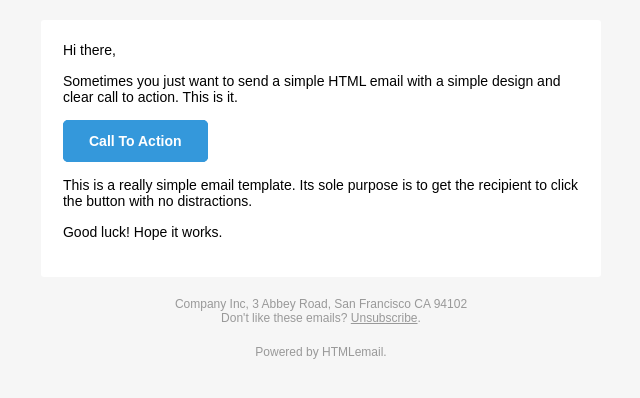
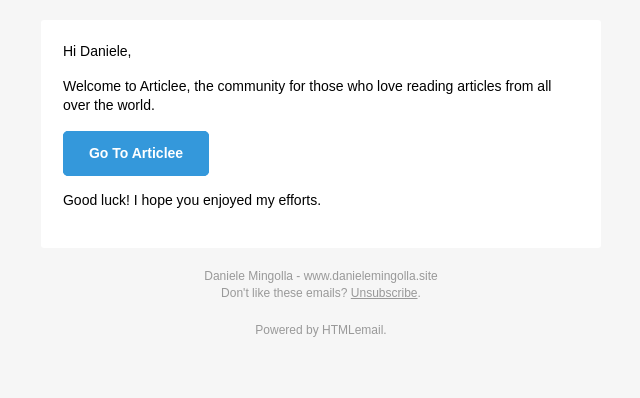
Before and after one commit to danielemingolla/ARTICLEES_WEBAPP_FLASK, a Flask app: template articlee/templates/page/email.html in a window 1280 px wide. Shown: the top 398 px of the page, without its empty margins (319-959 px from the left). Run offline with Flask 2, Linux system fonts and the light colour scheme; the template is opened without the code that fills it, so the values that code supplies are empty; parts of the project's set-up code (start-up, migrations or seed data) failed here and were passed over.

Commit message:
Important Fix
- FIxed issue when a user changed own profile picture;
- Fixed email support
- Now each user after the registration will receive an email with a page template (HTML) as body

```diff
--- a/articlee/templates/page/account.html
+++ b/articlee/templates/page/account.html
@@ -53,7 +53,7 @@
                             {%for article in articles%}
                             <tr>
                                 <td><a href="article/{{ article.id}}">{{article.title}}</a></td>
-                                <td>{{article.create_date}}</td>
+                                <td>{{article.create_date.strftime("%m/%d/%Y %H:%M:%S")}}</td>
                                 <td><a href="edit_article/{{article.id}}" class="btn btn-warning pull-right">Edit</a>
                                 </td>
                                 <td>
--- a/articlee/templates/page/article.html
+++ b/articlee/templates/page/article.html
@@ -1,7 +1,7 @@
 {% extends 'layouts/base_layout.html' %}
 {%block body%}
 <h1>{{ article.title }}</h1>
-<small>Written by {{ article.author}} on {{ article.create_date }}</small>
+<small>Written by {{ article.author}} on {{ article.create_date.strftime("%m/%d/%Y %H:%M:%S") }}</small>
 <hr>
 <div>{{article.body| safe}}</div>
 {%endblock%}
--- a/articlee/templates/page/email.html
+++ b/articlee/templates/page/email.html
@@ -1,15 +1,21 @@
+<!doctype html>
 <html>
   <head>
     <meta name="viewport" content="width=device-width">
     <meta http-equiv="Content-Type" content="text/html; charset=UTF-8">
-    <title>Simple Transactional Email</title>
+    <title>Benvenuto Daniele</title>
     <style>
+    /* -------------------------------------
+        INLINED WITH htmlemail.io/inline
+    ------------------------------------- */
+    /* -------------------------------------
+        RESPONSIVE AND MOBILE FRIENDLY STYLES
+    ------------------------------------- */
     @media only screen and (max-width: 620px) {
       table[class=body] h1 {
         font-size: 28px !important;
         margin-bottom: 10px !important;
       }
-
       table[class=body] p,
             table[class=body] ul,
             table[class=body] ol,
@@ -18,35 +24,28 @@
             table[class=body] a {
         font-size: 16px !important;
       }
-
       table[class=body] .wrapper,
             table[class=body] .article {
         padding: 10px !important;
       }
-
       table[class=body] .content {
         padding: 0 !important;
       }
-
       table[class=body] .container {
         padding: 0 !important;
         width: 100% !important;
       }
-
       table[class=body] .main {
         border-left-width: 0 !important;
         border-radius: 0 !important;
         border-right-width: 0 !important;
       }
-
       table[class=body] .btn table {
         width: 100% !important;
       }
-
       table[class=body] .btn a {
         width: 100% !important;
       }
-
       table[class=body] .img-responsive {
         height: auto !important;
         max-width: 100% !important;
@@ -54,11 +53,13 @@
       }
     }
 
+    /* -------------------------------------
+        PRESERVE THESE STYLES IN THE HEAD
+    ------------------------------------- */
     @media all {
       .ExternalClass {
         width: 100%;
       }
-
       .ExternalClass,
             .ExternalClass p,
             .ExternalClass span,
@@ -67,7 +68,6 @@
             .ExternalClass div {
         line-height: 100%;
       }
-
       .apple-link a {
         color: inherit !important;
         font-family: inherit !important;
@@ -76,7 +76,6 @@
         line-height: inherit !important;
         text-decoration: none !important;
       }
-
       #MessageViewBody a {
         color: inherit;
         text-decoration: none;
@@ -85,11 +84,9 @@
         font-weight: inherit;
         line-height: inherit;
       }
-
       .btn-primary table td:hover {
         background-color: #34495e !important;
       }
-
       .btn-primary a:hover {
         background-color: #34495e !important;
         border-color: #34495e !important;
@@ -97,67 +94,33 @@
     }
     </style>
   </head>
-
-<body class=""
-    style="background-color: #f6f6f6; font-family: sans-serif; -webkit-font-smoothing: antialiased; font-size: 14px; line-height: 1.4; margin: 0; padding: 0; -ms-text-size-adjust: 100%; -webkit-text-size-adjust: 100%;">
-    <span class="preheader"
-        style="color: transparent; display: none; height: 0; max-height: 0; max-width: 0; opacity: 0; overflow: hidden; mso-hide: all; visibility: hidden; width: 0;">This
-        is preheader text. Some clients will show this text as a preview.</span>
-    <table role="presentation" border="0" cellpadding="0" cellspacing="0" class="body"
-        style="border-collapse: separate; mso-table-lspace: 0pt; mso-table-rspace: 0pt; background-color: #f6f6f6; width: 100%;"
-        width="100%" bgcolor="#f6f6f6">
+  <body class="" style="background-color: #f6f6f6; font-family: sans-serif; -webkit-font-smoothing: antialiased; font-size: 14px; line-height: 1.4; margin: 0; padding: 0; -ms-text-size-adjust: 100%; -webkit-text-size-adjust: 100%;">
+    <table border="0" cellpadding="0" cellspacing="0" class="body" style="border-collapse: separate; mso-table-lspace: 0pt; mso-table-rspace: 0pt; width: 100%; background-color: #f6f6f6;">
       <tr>
-            <td style="font-family: sans-serif; font-size: 14px; vertical-align: top;" valign="top">&nbsp;</td>
-            <td class="container"
-                style="font-family: sans-serif; font-size: 14px; vertical-align: top; display: block; max-width: 580px; padding: 10px; width: 580px; margin: 0 auto;"
-                width="580" valign="top">
-                <div class="content"
-                    style="box-sizing: border-box; display: block; margin: 0 auto; max-width: 580px; padding: 10px;">
+        <td style="font-family: sans-serif; font-size: 14px; vertical-align: top;">&nbsp;</td>
+        <td class="container" style="font-family: sans-serif; font-size: 14px; vertical-align: top; display: block; Margin: 0 auto; max-width: 580px; padding: 10px; width: 580px;">
+          <div class="content" style="box-sizing: border-box; display: block; Margin: 0 auto; max-width: 580px; padding: 10px;">
 
             <!-- START CENTERED WHITE CONTAINER -->
-                    <table role="presentation" class="main"
-                        style="border-collapse: separate; mso-table-lspace: 0pt; mso-table-rspace: 0pt; background: #ffffff; border-radius: 3px; width: 100%;"
-                        width="100%">
+            <span class="preheader" style="color: transparent; display: none; height: 0; max-height: 0; max-width: 0; opacity: 0; overflow: hidden; mso-hide: all; visibility: hidden; width: 0;">This is preheader text. Some clients will show this text as a preview.</span>
+            <table class="main" style="border-collapse: separate; mso-table-lspace: 0pt; mso-table-rspace: 0pt; width: 100%; background: #ffffff; border-radius: 3px;">
 
               <!-- START MAIN CONTENT AREA -->
               <tr>
-                            <td class="wrapper"
-                                style="font-family: sans-serif; font-size: 14px; vertical-align: top; box-sizing: border-box; padding: 20px;"
-                                valign="top">
-                                <table role="presentation" border="0" cellpadding="0" cellspacing="0"
-                                    style="border-collapse: separate; mso-table-lspace: 0pt; mso-table-rspace: 0pt; width: 100%;"
-                                    width="100%">
+                <td class="wrapper" style="font-family: sans-serif; font-size: 14px; vertical-align: top; box-sizing: border-box; padding: 20px;">
+                  <table border="0" cellpadding="0" cellspacing="0" style="border-collapse: separate; mso-table-lspace: 0pt; mso-table-rspace: 0pt; width: 100%;">
                     <tr>
-                                        <td style="font-family: sans-serif; font-size: 14px; vertical-align: top;"
-                                            valign="top">
-                                            <p
-                                                style="font-family: sans-serif; font-size: 14px; font-weight: normal; margin: 0; margin-bottom: 15px;">
-                                                Hi there,</p>
-                                            <p
-                                                style="font-family: sans-serif; font-size: 14px; font-weight: normal; margin: 0; margin-bottom: 15px;">
-                                                Sometimes you just want to send a simple HTML email with a simple design
-                                                and clear call to action. This is it.</p>
-                                            <table role="presentation" border="0" cellpadding="0" cellspacing="0"
-                                                class="btn btn-primary"
-                                                style="border-collapse: separate; mso-table-lspace: 0pt; mso-table-rspace: 0pt; box-sizing: border-box; width: 100%;"
-                                                width="100%">
+                      <td style="font-family: sans-serif; font-size: 14px; vertical-align: top;">
+                        <p style="font-family: sans-serif; font-size: 14px; font-weight: normal; margin: 0; Margin-bottom: 15px;">Hi Daniele,</p>
+                        <p style="font-family: sans-serif; font-size: 14px; font-weight: normal; margin: 0; Margin-bottom: 15px;">Welcome to Articlee, the community for those who love reading articles from all over the world.</p>
+                        <table border="0" cellpadding="0" cellspacing="0" class="btn btn-primary" style="border-collapse: separate; mso-table-lspace: 0pt; mso-table-rspace: 0pt; width: 100%; box-sizing: border-box;">
                           <tbody>
                             <tr>
-                                                        <td align="left"
-                                                            style="font-family: sans-serif; font-size: 14px; vertical-align: top; padding-bottom: 15px;"
-                                                            valign="top">
-                                                            <table role="presentation" border="0" cellpadding="0"
-                                                                cellspacing="0"
-                                                                style="border-collapse: separate; mso-table-lspace: 0pt; mso-table-rspace: 0pt; width: auto;">
+                              <td align="left" style="font-family: sans-serif; font-size: 14px; vertical-align: top; padding-bottom: 15px;">
+                                <table border="0" cellpadding="0" cellspacing="0" style="border-collapse: separate; mso-table-lspace: 0pt; mso-table-rspace: 0pt; width: auto;">
                                   <tbody>
                                     <tr>
-                                                                        <td style="font-family: sans-serif; font-size: 14px; vertical-align: top; border-radius: 5px; text-align: center; background-color: #3498db;"
-                                                                            valign="top" align="center"
-                                                                            bgcolor="#3498db"> <a
-                                                                                href="http://htmlemail.io"
-                                                                                target="_blank"
-                                                                                style="border: solid 1px #3498db; border-radius: 5px; box-sizing: border-box; cursor: pointer; display: inline-block; font-size: 14px; font-weight: bold; margin: 0; padding: 12px 25px; text-decoration: none; text-transform: capitalize; background-color: #3498db; border-color: #3498db; color: #ffffff;">Call
-                                                                                To Action</a> </td>
+                                      <td style="font-family: sans-serif; font-size: 14px; vertical-align: top; background-color: #3498db; border-radius: 5px; text-align: center;"> <a href="http://localhost:5000" target="_blank" style="display: inline-block; color: #ffffff; background-color: #3498db; border: solid 1px #3498db; border-radius: 5px; box-sizing: border-box; cursor: pointer; text-decoration: none; font-size: 14px; font-weight: bold; margin: 0; padding: 12px 25px; text-transform: capitalize; border-color: #3498db;">Go to Articlee</a> </td>
                                     </tr>
                                   </tbody>
                                 </table>
@@ -165,13 +128,7 @@
                             </tr>
                           </tbody>
                         </table>
-                                            <p
-                                                style="font-family: sans-serif; font-size: 14px; font-weight: normal; margin: 0; margin-bottom: 15px;">
-                                                This is a really simple email template. Its sole purpose is to get the
-                                                recipient to click the button with no distractions.</p>
-                                            <p
-                                                style="font-family: sans-serif; font-size: 14px; font-weight: normal; margin: 0; margin-bottom: 15px;">
-                                                Good luck! Hope it works.</p>
+                        <p style="font-family: sans-serif; font-size: 14px; font-weight: normal; margin: 0; Margin-bottom: 15px;">Good luck! I hope you enjoyed my efforts.</p>
                       </td>
                     </tr>
                   </table>
@@ -180,41 +137,30 @@
 
             <!-- END MAIN CONTENT AREA -->
             </table>
-                    <!-- END CENTERED WHITE CONTAINER -->
 
             <!-- START FOOTER -->
-                    <div class="footer" style="clear: both; margin-top: 10px; text-align: center; width: 100%;">
-                        <table role="presentation" border="0" cellpadding="0" cellspacing="0"
-                            style="border-collapse: separate; mso-table-lspace: 0pt; mso-table-rspace: 0pt; width: 100%;"
-                            width="100%">
+            <div class="footer" style="clear: both; Margin-top: 10px; text-align: center; width: 100%;">
+              <table border="0" cellpadding="0" cellspacing="0" style="border-collapse: separate; mso-table-lspace: 0pt; mso-table-rspace: 0pt; width: 100%;">
                 <tr>
-                                <td class="content-block"
-                                    style="font-family: sans-serif; vertical-align: top; padding-bottom: 10px; padding-top: 10px; color: #999999; font-size: 12px; text-align: center;"
-                                    valign="top" align="center">
-                                    <span class="apple-link"
-                                        style="color: #999999; font-size: 12px; text-align: center;">Company Inc, 3
-                                        Abbey Road, San Francisco CA 94102</span>
-                                    <br> Don't like these emails? <a href="http://i.imgur.com/CScmqnj.gif"
-                                        style="text-decoration: underline; color: #999999; font-size: 12px; text-align: center;">Unsubscribe</a>.
+                  <td class="content-block" style="font-family: sans-serif; vertical-align: top; padding-bottom: 10px; padding-top: 10px; font-size: 12px; color: #999999; text-align: center;">
+                    <span class="apple-link" style="color: #999999; font-size: 12px; text-align: center;">Daniele Mingolla - www.danielemingolla.site</span>
+                    <br> Don't like these emails? <a href="http://i.imgur.com/CScmqnj.gif" style="text-decoration: underline; color: #999999; font-size: 12px; text-align: center;">Unsubscribe</a>.
                   </td>
                 </tr>
                 <tr>
-                                <td class="content-block powered-by"
-                                    style="font-family: sans-serif; vertical-align: top; padding-bottom: 10px; padding-top: 10px; color: #999999; font-size: 12px; text-align: center;"
-                                    valign="top" align="center">
-                                    Powered by <a href="http://htmlemail.io"
-                                        style="color: #999999; font-size: 12px; text-align: center; text-decoration: none;">HTMLemail</a>.
+                  <td class="content-block powered-by" style="font-family: sans-serif; vertical-align: top; padding-bottom: 10px; padding-top: 10px; font-size: 12px; color: #999999; text-align: center;">
+                    Powered by <a href="http://htmlemail.io" style="color: #999999; font-size: 12px; text-align: center; text-decoration: none;">HTMLemail</a>.
                   </td>
                 </tr>
               </table>
             </div>
             <!-- END FOOTER -->
 
+          <!-- END CENTERED WHITE CONTAINER -->
           </div>
         </td>
-            <td style="font-family: sans-serif; font-size: 14px; vertical-align: top;" valign="top">&nbsp;</td>
+        <td style="font-family: sans-serif; font-size: 14px; vertical-align: top;">&nbsp;</td>
       </tr>
     </table>
   </body>
-
 </html>
--- a/articlee/users/routes.py
+++ b/articlee/users/routes.py
@@ -61,10 +61,9 @@ def register():
                          email=form.email.data, password=hashed_password)
             db.session.add(user)
             db.session.commit()
-
             msg = Message(
                 '%s you\'re registered to Articlee! Congratulations!' % form.username.data.upper(), recipients=[form.email.data])
-            msg.html = render_template('page/404.html', user=user)
+            msg.html = render_template('page/email.html', user=user)
             mail.send(msg)
             flash("Congratulations, you're registered!", 'success')
     return render_template('page/register.html', form=form)
--- a/cli/commands/cmd_add.py
+++ b/cli/commands/cmd_add.py
@@ -6,9 +6,8 @@ from articlee import create_app
 from articlee.models import Users, Articles
 from passlib.hash import sha256_crypt
 
-
 # Create an app context for the database connection.
-app,_ = create_app()
+app, _ = create_app()
 db.app = app
 fake = Faker()
 
@@ -36,10 +35,8 @@ def cli(p_articles, count, path):
             # Scelto di un username random tra quelli degli utenti registrati
             random_author = Users.query.filter(
                 Users.id == random.randint(1, Users.query.count())).first().username
-
             fake_body = fake.paragraph(
                 nb_sentences=20, variable_nb_sentences=True, ext_word_list=None)
-            print(fake_body)
             article = Articles(
                 title=fake_title, author=random_author, body=fake_body)
             with app.app_context():
```
Also changed, not shown: articlee/main/utility.py (+6 -4 lines), articlee/models.py (+13 -4 lines). Lines whose indentation alone changed are shown as unchanged.
